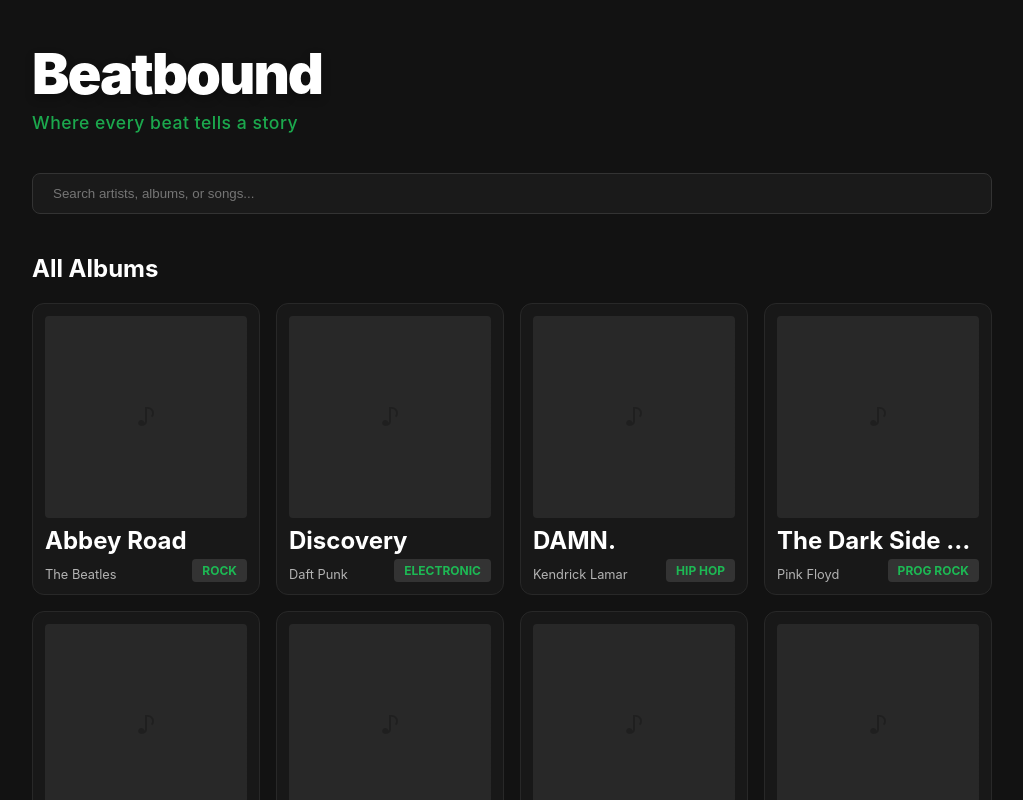
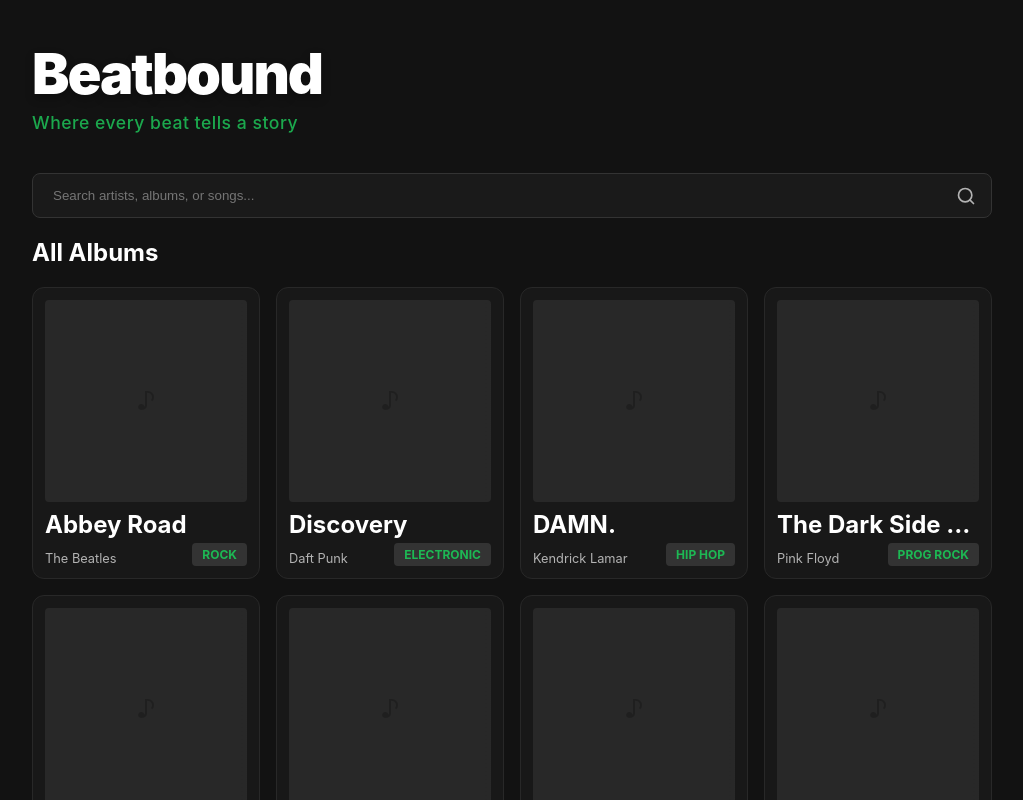
Before and after one commit to srijachatterjee19/beatbound-frontend, a React (Vite) app: page / in a window 1280 px wide. Shown: the top 800 px of the page, without its empty margins (128-1151 px from the left). Built offline with nearby package versions, Linux system fonts and the light colour scheme.

Commit message:
Add search bar and loading state

```diff
--- a/src/index.css
+++ b/src/index.css
@@ -31,6 +31,9 @@
 }
 
 .title {
+  cursor: pointer;
+  transition: opacity 0.2s ease, transform 0.2s ease;
+  user-select: none; /* Prevents highlighting the text on double-click */
   font-size: 3.5rem;
   font-weight: 900;
   margin: 0;
@@ -55,7 +58,8 @@
   width: 100%;
   text-align: left; /* Aligns search bar to the left with the title */
   max-width: 100%;
-  margin: 0 0 40px 0; /* Remove 'auto' to stop centering it */
+  margin: 0 auto;
+  /* margin: 0 0 40px 0;  */
 }
 
 .search-dropdown {
@@ -189,7 +193,8 @@
   width: 100%;
   max-width: 100%;
   text-align: left;
-  padding: 12px 20px;
+  padding: 14px 50px 14px 20px;
+  /* padding: 12px 20px; */
   border-radius: 8px;
   border: 1px solid #333;
   background: #1a1a1a;
@@ -203,6 +208,71 @@
 
 .search-input:focus {
   border-color: #1db954;
+}
+
+.search-submit-btn {
+  position: absolute;
+  right: 8px;
+  top: 50%;
+  transform: translateY(-50%);
+  background: transparent;
+  border: none;
+  color: #b3b3b3;
+  padding: 8px;
+  cursor: pointer;
+  display: flex;
+  align-items: center;
+  justify-content: center;
+  transition: color 0.2s ease, transform 0.2s ease;
+}
+
+.search-submit-btn:hover {
+  color: #1db954;
+  transform: translateY(-50%) scale(1.1);
+}
+
+.search-submit-btn:active {
+  transform: translateY(-50%) scale(0.95);
+}
+
+/*  Loading State */
+.loader-container {
+  display: flex;
+  justify-content: center;
+  align-items: center;
+  min-height: 60vh;
+  width: 100%;
+  gap: 24px;
+  animation: fadeIn 0.3s ease-in;
+}
+
+.spinner {
+  width: 64px;
+  height: 64px;
+  border: 8px solid rgba(255, 255, 255, 0.1);
+  border-radius: 50%;
+  border-top: 8px solid #1db954;
+  animation: spin 0.8s cubic-bezier(0.4, 0, 0.2, 1) infinite;
+  filter: drop-shadow(0 0 8px rgba(29, 185, 84, 0.3));
+}
+
+@keyframes fadeIn {
+  from { opacity: 0; }
+  to { opacity: 1; }
+}
+
+@keyframes spin {
+  from { transform: rotate(0deg); }
+  to { transform: rotate(360deg); }
+}
+
+.loading-text {
+  color: #1db954;
+  font-weight: 600;
+  font-size: 1.1rem;
+  letter-spacing: 1px;
+  text-transform: uppercase;
+  opacity: 0.8;
 }
 
 .results-grid {
--- a/src/search/SearchBar.jsx
+++ b/src/search/SearchBar.jsx
@@ -28,7 +28,7 @@
   const [query, setQuery] = useState('');
   const [debouncedQuery, setDebouncedQuery] = useState('');
   const [activeSearchTerm, setActiveSearchTerm] = useState('');
-
+  const [isLoading, setIsLoading] = useState(false);
   const {results = [] , currentPage = 1, itemsPerPage = 12} = useSelector((state) => state.search);
 
   useEffect(() => {
@@ -52,8 +52,16 @@
   const topFourHits = allMatches.slice(0, 4);
 
   const handleFinalSearch = (searchTerm) => {
-    dispatch(updateSearch(searchTerm));
-    setActiveSearchTerm(searchTerm);
+    const cleanTerm = searchTerm.trim();
+    if (!cleanTerm) return; // Ignore empty searches
+
+    setIsLoading(true); // Start loading
+
+    setTimeout(() => {
+      dispatch(updateSearch(searchTerm));
+      setActiveSearchTerm(searchTerm);
+      setIsLoading(false); // Stop loading
+    }, 1000); // Simulate a delay for loading state
   };
 
   const indexOfLastItem = currentPage * itemsPerPage;
@@ -64,7 +72,11 @@
   return (
     <div className="container">
       <header className="app-header">
-        <h1 className="title">Beatbound</h1>
+        <h1 className="title">
+          <a href="/" style={{ textDecoration: 'none', color: 'inherit' }}>
+            Beatbound
+          </a>
+        </h1>
         <p className="subtitle">Where every beat tells a story</p>
       </header>
       <div className="search-wrapper">
@@ -76,17 +88,19 @@
           onFocus={() => setIsFocused(true)}
           // The timeout gives the 'click' on a suggestion time to fire
           onBlur={() => setTimeout(() => setIsFocused(false), 500)}
-          onKeyDown={(e) => {
-            if (e.key === 'Enter') {
-              handleFinalSearch(debouncedQuery); // GRID updates ONLY here
-            }
-            if (e.key === 'Escape') {
-              setIsFocused(false);
-              e.target.blur(); // Also removes the cursor from the box
-            }
-          }}
+          onKeyDown={(e) => e.key === 'Enter' && handleFinalSearch(query)}
           onChange={(e) => setQuery(e.target.value)} // ONLY updates the text/dropdown
         />
+        <button
+          className="search-submit-btn"
+          onClick={() => handleFinalSearch(query)}
+          aria-label="Submit search"
+        >
+          <svg width="20" height="20" viewBox="0 0 24 24" fill="none" stroke="currentColor" strokeWidth="2" strokeLinecap="round" strokeLinejoin="round">
+            <circle cx="11" cy="11" r="8"></circle>
+            <line x1="21" y1="21" x2="16.65" y2="16.65"></line>
+          </svg>
+        </button>
 
         {/* Search Container: Shows Top 4 hits as the user types */}
         {isFocused && query.length > 0 && (
@@ -115,9 +129,11 @@
 
                 <button
                   className="see-all-results"
-                  onMouseDown={() => {
-                    handleFinalSearch(debouncedQuery);
-                    setIsFocused(false);
+                  onMouseDown={() => handleFinalSearch(query)}
+                  onKeyDown={(e) => {
+                    if (e.key === 'Enter') {
+                      handleFinalSearch(query);
+                    }
                   }}
                 >
                   See all {allMatches.length} results
@@ -131,19 +147,40 @@
       </div>
 
       <div className="results-status">
-        {activeSearchTerm ? (
+        {/* Show "Results for..." only if not loading and we have a search term */}
+        {activeSearchTerm && !isLoading ? (
           <h2 className="results-title">
-            Showing {results.length} results for "{activeSearchTerm}"
+            Showing {results.length} {results.length === 1 ? 'result' : 'results'} for "{activeSearchTerm}"
           </h2>
+        ) : !activeSearchTerm && !isLoading ? (
+          /* Show "All Albums" only when there is no active search and not loading */
+          <h2 className="results-title">All Albums</h2>
         ) : (
-          <h2 className="results-title">All Albums</h2>
+          /* While loading, we can leave this empty or show a "Searching..." subtitle */
+          <h2 className="results-title">&nbsp;</h2>
         )}
       </div>
 
-      <div className="results-grid">
-        {currentItems.map((item, index) => (
-          <SearchCard key={item.id} item={item} index={index} />
-        ))}
+      <div className="results-container">
+        {isLoading ? (
+          <div className="loader-container">
+            <div className="spinner"></div>
+            <p className="loading-text">Finding your rhythm...</p>
+          </div>
+        ) : (
+          <div className="results-grid">
+            {currentItems.length > 0 ? (
+              currentItems.map((item, index) => (
+                <SearchCard key={item.id} item={item} index={index} />
+              ))
+            ) : (
+              <div className="no-results-state">
+                <p>No albums found for "{activeSearchTerm}"</p>
+                <button onClick={handleLogoClick}>Clear Search</button>
+              </div>
+            )}
+          </div>
+        )}
       </div>
 
       {totalPages > 1 && (
```
